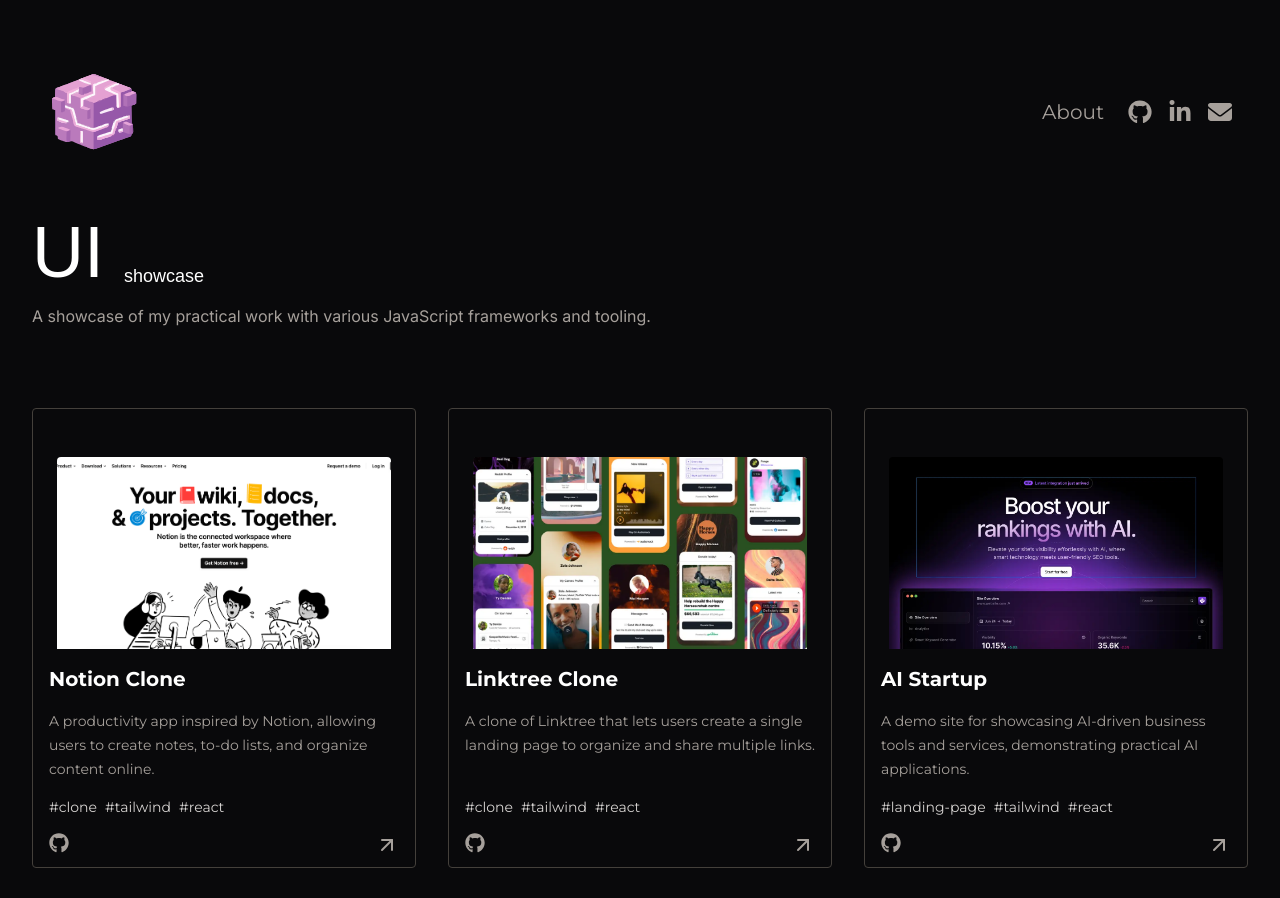
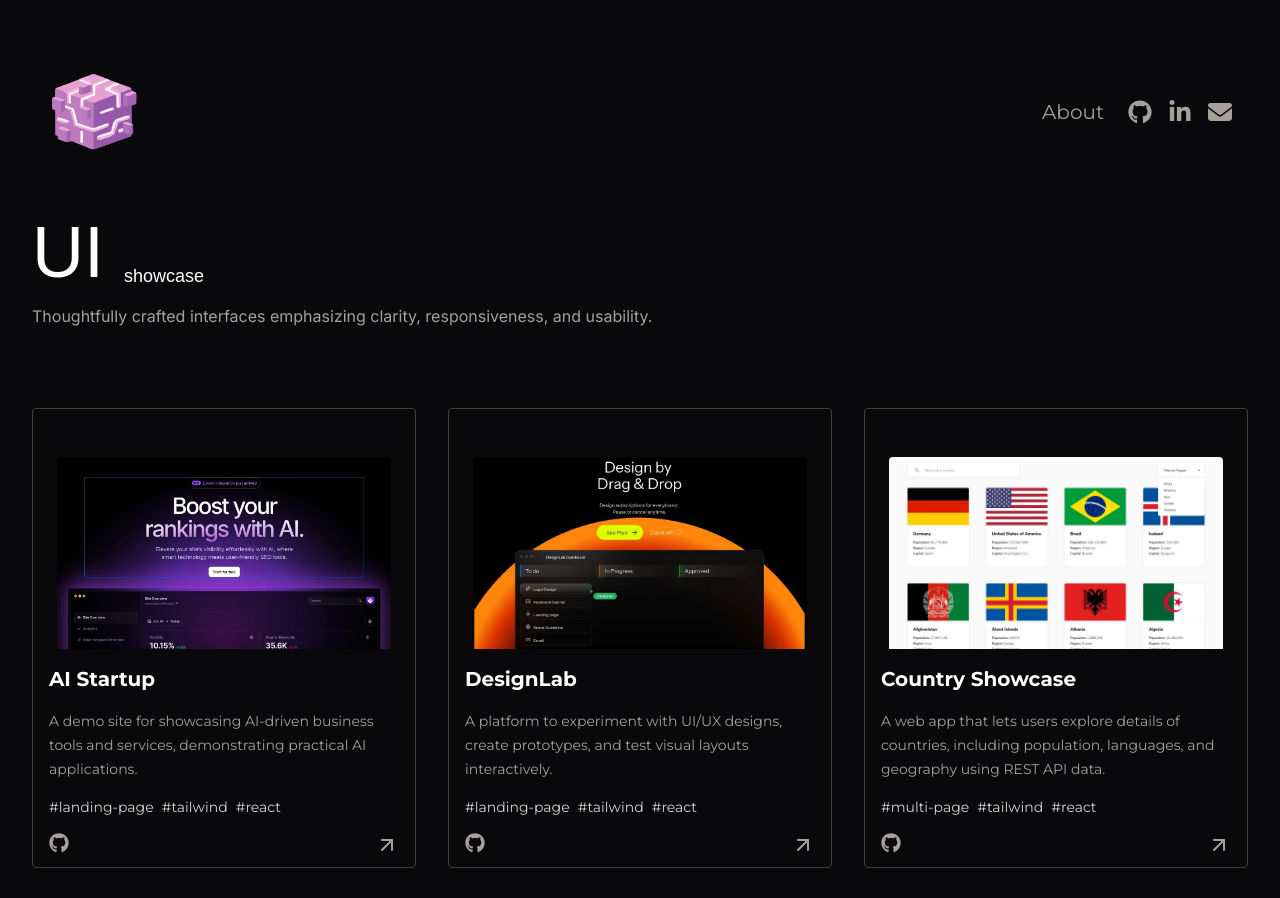
Before and after one commit to njokinjeri/ui-showcase, a React (Vite) app: page / in a window 1280 px wide. Shown: the top 898 px of the page. Built offline with nearby package versions, Linux system fonts and the light colour scheme; a web font is replaced by a local one.

Commit message:
update json & copy

```diff
--- a/src/data/projects.json
+++ b/src/data/projects.json
@@ -1,24 +1,6 @@
 [
     {
         "id": 1,
-        "title": "Notion Clone",
-        "description": "A productivity app inspired by Notion, allowing users to create notes, to-do lists, and organize content online.",
-        "image": "/notion.webp",
-        "tags": ["clone", "tailwind", "react"],
-        "liveLink": "http://localhost:5173/",
-        "sourceCode": "https://github.com/njokinjeri"
-    },
-    {
-        "id": 2,
-        "title": "Linktree Clone",
-        "description": "A clone of Linktree that lets users create a single landing page to organize and share multiple links.",
-        "image": "/linktree.webp",
-        "tags": ["clone", "tailwind", "react"],
-        "liveLink": "http://localhost:5173/",
-        "sourceCode": "https://github.com/njokinjeri"
-    },
-    {
-        "id": 3,
         "title": "AI Startup",
         "description": "A demo site for showcasing AI-driven business tools and services, demonstrating practical AI applications.",
         "image": "/ai-startup.webp",
@@ -27,7 +9,7 @@
         "sourceCode": "https://github.com/njokinjeri"
     },
     {
-        "id": 4,
+        "id": 2,
         "title": "DesignLab",
         "description": "A platform to experiment with UI/UX designs, create prototypes, and test visual layouts interactively.",
         "image": "/design-lab.webp",
@@ -36,7 +18,7 @@
         "sourceCode": "https://github.com/njokinjeri"
     },
     {
-        "id": 5,
+        "id": 3,
         "title": "Country Showcase",
         "description": "A web app that lets users explore details of countries, including population, languages, and geography using REST API data.",
         "image": "/countries.webp",
@@ -45,20 +27,20 @@
         "sourceCode": "https://github.com/njokinjeri/country-showcase"
     },
     {
-        "id": 6,
+        "id": 4,
         "title": "Galleria Slideshow Site",
         "description": "A website that displays a series of images in an interactive slideshow format for galleries or portfolios.",
         "image": "/galleria.webp",
-        "tags": ["multi-page", "tailwind", "react"],
+        "tags": ["multi-page", "tailwind", "react", "GSAP"],
         "liveLink": "http://localhost:5173/",
         "sourceCode": "https://github.com/njokinjeri"
     },
     {
-        "id": 7,
+        "id": 5,
         "title": "Planet Factside",
         "description": "An educational site providing facts and information about planets in our solar system with an engaging interface",
         "image": "/planets.webp",
-        "tags": ["multi-page", "tailwind", "react"],
+        "tags": ["multi-page", "tailwind", "react", "GSAP"],
         "liveLink": "http://localhost:5173/",
         "sourceCode": "https://github.com/njokinjeri"
     }
--- a/src/pages/About.jsx
+++ b/src/pages/About.jsx
@@ -19,9 +19,9 @@
               className="p-3 font-climate text-6xl text-white"
           >
           UI <sub className="text-2xl">showcase</sub>
-        </a> {" "} is a curated space where I recreate real-world interfaces using modern web frameworks.
-                  Each implementation prioritizes visual accuracy, performant interactions, and
-                  accessible markup.
+        </a> {" "} presents a collection of real-world interface recreations.
+                  Each project focuses on visual accuracy, performant interactions,
+                  and accessible, well-structured markup.
         </p>
       </div>
       <div className="p-4 md:p-10 flex justify-start">
--- a/src/pages/Home.jsx
+++ b/src/pages/Home.jsx
@@ -13,7 +13,7 @@
       <div className="px-8 flex flex-col gap-4">
         <h1 className="font-climate text-7xl">UI <sub className="text-lg">showcase</sub></h1>
         <p className="font-inter text-stone-400">
-          A showcase of my practical work with various JavaScript frameworks and tooling.
+          Thoughtfully crafted interfaces emphasizing clarity, responsiveness, and usability.
         </p>
         </div>
       <section className="flex-1 flex justify-center py-16">
```
